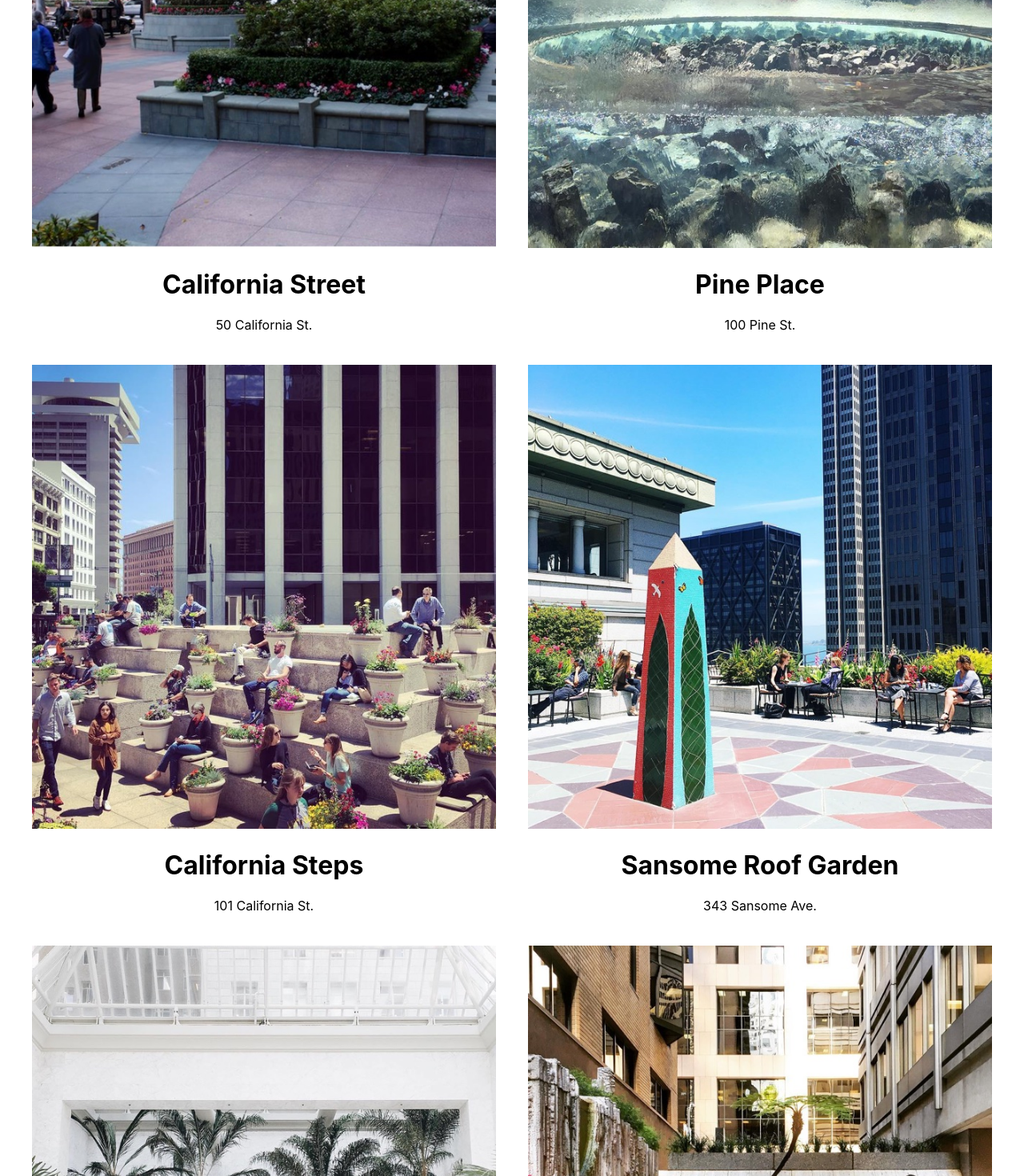
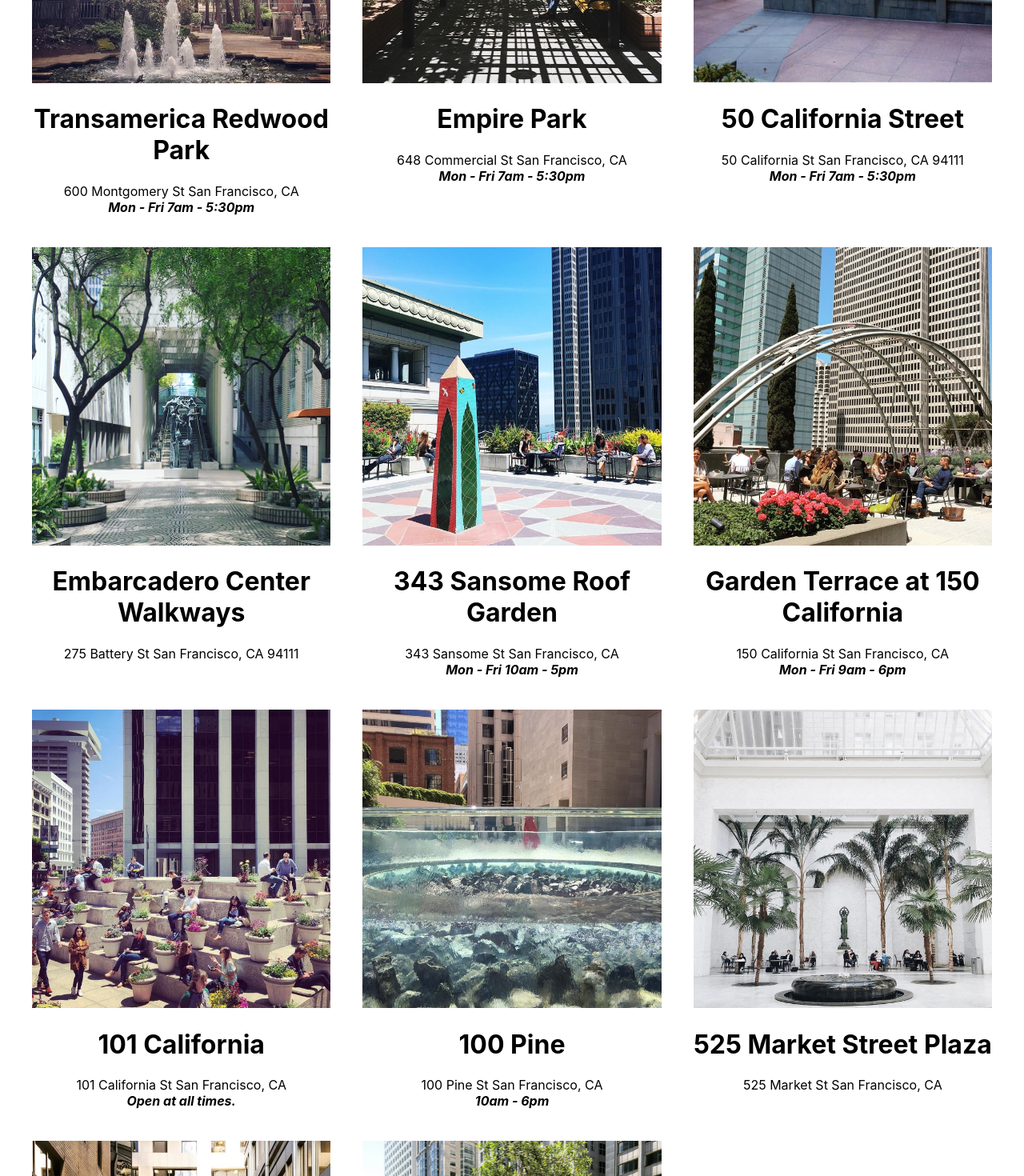
Before and after one commit to mcdott/1320-react-tutorial-sfpopos, a React (Create React App) app: page / in a window 1280 px wide. Shown: the part 460-1930 px from the top of the page at 80% size. Built offline with nearby package versions, Linux system fonts and the light colour scheme.

Commit message:
Updated POPOSList to dynamically display the spaces with data from a JSON file

```diff
--- a/src/POPOSList.css
+++ b/src/POPOSList.css
@@ -3,6 +3,6 @@
     width: calc(100% - 80px);
     margin: auto;
     display: grid;
-    grid-template-columns: 1fr 1fr;
+    grid-template-columns: 1fr 1fr 1fr;
     grid-gap: 40px;
 }
--- a/src/POPOSList.js
+++ b/src/POPOSList.js
@@ -1,40 +1,23 @@
 import React from "react"
 import POPOSSpace from "./POPOSSpace"
 import './POPOSList.css'
+import data from './sfpopos-data.json'
 
 function POPOSList() {
+  const spaces = data.map(( { title, address, hours, images } ) => {
+    return (
+      <POPOSSpace
+        key={title}
+        name={title}
+        address={address}
+        hours={hours}
+        image={images[0]}
+      />
+    )
+  })
     return (
       <div className="POPOSList">
-        <POPOSSpace
-        name="California Street"
-        address="50 California St."
-        image="50-california-st.jpg"
-        />
-        <POPOSSpace
-        name="Pine Place"
-        address="100 Pine St."
-        image="100-pine.jpg"
-        />
-        <POPOSSpace
-        name="California Steps"
-        address="101 California St."
-        image="101-california.jpg"
-        />
-        <POPOSSpace
-        name="Sansome Roof Garden"
-        address="343 Sansome Ave."
-        image="343-sansome-roof-garden.jpg"
-        />
-       <POPOSSpace
-        name="Market Street Plaza"
-        address="525 Market St."
-        image="525-market-street-plaza.jpg"
-      />
-      <POPOSSpace
-        name="Citigroup Center"
-        address="1 Sansome St."
-        image="citigroup-center.jpg"
-      />
+        { spaces }
       </div>
     )
   }
--- a/src/POPOSSpace.css
+++ b/src/POPOSSpace.css
@@ -8,3 +8,8 @@
 width: 100%;
 height: auto;
 }
+
+.hours {
+font-style: italic;
+font-weight: bold;
+}
--- a/src/POPOSSpace.js
+++ b/src/POPOSSpace.js
@@ -2,7 +2,7 @@
 import './POPOSSpace.css'
 
 function POPOSSpace(props) {
-    const { name, image, address } = props
+    const { name, image, address, hours } = props
     return (
       <div className='POPOSSpace'>
         <img src={`${process.env.PUBLIC_URL}/images/${image}`}
@@ -12,6 +12,7 @@
         />
         <h1>{name}</h1>
         <div>{address}</div>
+        <div className='hours'>{hours}</div>
       </div>
     )
   }
--- /dev/null
+++ b/src/sfpopos-data.json
@@ -0,0 +1,195 @@
+[
+  {
+     "title":"Transamerica Redwood Park",
+     "desc":"Located in the shadow of the Transamerica Pyramid, Redwood Park is one of the Financial District's greenest and most serene spots. Here, towering redwoods surround a half acre of statues and a large central water feature. Plus, the park is often empty, which means there's almost always a bench available for the hogging. Potential visitors take note: The park is closed every evening",
+     "address":"600 Montgomery St San Francisco, CA",
+     "hours": "Mon - Fri 7am - 5:30pm",
+     "geo":{
+        "lat":37.7952005,
+        "lon":-122.4027927
+     },
+     "images":[
+        "transamerica-redwood-park.jpg"
+     ],
+     "website":"https://pyramidcenter.com/point-of-interest/redwood-park/",
+     "features":[
+        "outdoors",
+        "coffee"
+     ]
+  },
+  {
+     "title":"Empire Park",
+     "desc":"Empire Park is a charming little oasis tucked away on Commercial Street, where Chinatown meets the Financial District. This space was once an alleyway, and now features plenty of seating, a fountain, and ample amounts of greenery. The park is a must-visit for anyone needing respite from the busy streets of downtown. Be sure to check out the charming water feature by Pepo Pichler in the courtyard.",
+     "address":"648 Commercial St San Francisco, CA",
+     "hours": "Mon - Fri 7am - 5:30pm",
+     "geo":{
+        "lat":37.7942109,
+        "lon":-122.4037971
+     },
+     "images":[
+        "empire-park.jpg"
+     ],
+     "website":"https://www.artandarchitecture-sf.com/empire-park.html",
+     "features":[
+        "outdoors",
+        "art"
+     ]
+  },
+  {
+     "title":"50 California Street",
+     "desc":"Right across the street from 101 California's giant POPOS is the plaza at 50 California Street. This green space comes complete with a Starbucks and lots of areas to sit and watch the cable cars clang down California.",
+     "address":"50 California St San Francisco, CA 94111",
+     "hours": "Mon - Fri 7am - 5:30pm",
+     "geo":{
+        "lat":37.79408,
+        "lon":-122.3973817
+     },
+     "images":[
+        "50-california-st.jpg"
+     ],
+     "features":[
+        "outdoors",
+        "toilet"
+     ]
+  },
+  {
+     "title":"Embarcadero Center Walkways",
+     "desc":"Right across the street from 101 California's giant POPOS is the plaza at 50 California Street. This green space comes complete with a Starbucks and lots of areas to sit and watch the cable cars clang down California.",
+     "address":"275 Battery St San Francisco, CA 94111",
+     "hours": "",
+     "geo":{
+        "lat":37.7939413,
+        "lon":-122.4002143
+     },
+     "images":[
+        "embarcadero-center.jpg"
+     ],
+     "features":[
+        "outdoors",
+        "toilet",
+        "coffee"
+     ]
+  },
+  {
+     "title":"343 Sansome Roof Garden",
+     "desc":"The terrace at 343 Sansome Street is one of the FiDi's best-kept secrets, and it's also been called downtown's best outdoor lunch spot. It features tables, benches, planters filled with seasonal flowers, and views of a portion of the bay. Plenty of the space's Yelp reviews mention that it's never crowded. The space is open from 10 a.m. to 5 p.m. Monday through Friday.",
+     "address":"343 Sansome St San Francisco, CA",
+     "hours": "Mon - Fri 10am - 5pm",
+     "geo":{
+        "lat":37.7936454,
+        "lon":-122.4014547
+     },
+     "images":[
+        "343-sansome-roof-garden.jpg"
+     ],
+     "opens":"10am",
+     "closes":"5pm",
+     "features":[
+        "outdoors"
+     ]
+  },
+  {
+     "title":"Garden Terrace at 150 California",
+     "desc":"The Garden Terrace at 150 California has great views of the FiDi's gleaming office towers, and plenty of space to sit and take in some fresh air. A huge metal art installation adds some pizzazz to the terrace, and it's rarely ever crowded.",
+     "address":"150 California St San Francisco, CA",
+     "hours": "Mon - Fri 9am - 6pm",
+     "geo":{
+        "lat":37.7936648,
+        "lon":-122.3964805
+     },
+     "images":[
+        "garden-terrace-at-150-california.jpg"
+     ],
+     "features":[
+        "outdoors",
+        "art",
+        "coffee"
+     ]
+  },
+  {
+     "title":"101 California",
+     "desc":"101 California has the most expansive public plaza on California Street. The space features orderly rows of planters placed on terraced podiums, as well as a central fountain and seating.",
+     "address":"101 California St San Francisco, CA",
+     "hours": "Open at all times.",
+     "geo":{
+        "lat":37.7930342,
+        "lon":-122.398342
+     },
+     "images":[
+        "101-california.jpg"
+     ],
+     "features":[
+        "outdoors",
+        "art",
+        "coffee"
+     ]
+  },
+  {
+     "title":"100 Pine",
+     "desc":"Tucked away amid a stand of soaring buildings, the urban garden at 100 Pine is accessible via the building lobby or through a not-so-obvious passageway on Front Street. It doesn’t get much in the way of sun, but last we checked in, there’s a cafe open till 3 p.m. as well as seating and planters.",
+     "address":"100 Pine St San Francisco, CA",
+     "hours": "10am - 6pm",
+     "geo":{
+        "lat":37.79247,
+        "lon":-122.398758
+     },
+     "images":[
+        "100-pine.jpg"
+     ],
+     "features":[
+        "outdoors"
+     ]
+  },
+  {
+     "title":"525 Market Street Plaza",
+     "desc":"The plaza at 525 Market is one of the most pleasant plazas in the Financial District, thanks in part to the new fountain near the sidewalk: a two-tiered circular water element made of clear acrylic. The plaza, which gets a lot of sunlight during the daytime, is surrounded by eateries, which makes it one of the most popular lunch spots in the FiDi.",
+     "address":"525 Market St San Francisco, CA",
+     "hours": "",
+     "geo":{
+        "lat":37.7905074,
+        "lon":-122.3991585
+     },
+     "images":[
+        "525-market-street-plaza.jpg"
+     ],
+     "features":[
+        "outdoors",
+        "coffee"
+     ]
+  },
+  {
+     "title":"Citigroup Center",
+     "desc":"The former Paris-London Bank building was built in 1912, and hollowed out to make way for public space at the base of the Citigroup Center. The elegant enclosed atrium features Moolicious (a crepe stand), a fountain, seating, and more than a dozen queen palms. It’s also smack dab in front of Bird’s new headquarters.",
+     "address":"1 Sansome St San Francisco, CA",
+     "hours": "Open during business hours.",
+     "geo":{
+        "lat":37.7904996,
+        "lon":-122.4007974
+     },
+     "images":[
+        "citigroup-center.jpg"
+     ],
+     "features":[
+        "outdoors",
+        "power",
+        "toilet",
+        "coffee"
+     ]
+  },
+  {
+    "title":"555 California",
+    "desc":"The former Paris-London Bank building was built in 1912, and hollowed out to make way for public space at the base of the Citigroup Center. The elegant enclosed atrium features Moolicious (a crepe stand), a fountain, seating, and more than a dozen queen palms. It’s also smack dab in front of Bird’s new headquarters.",
+    "address":"555 California St.",
+    "hours": "Open at all times.",
+    "geo":{
+       "lat":37.792250,
+       "lon":-122.403790
+    },
+    "images":[
+       "555-california.jpg"
+    ],
+    "features":[
+       "outdoors"
+    ]
+ }
+]
```
